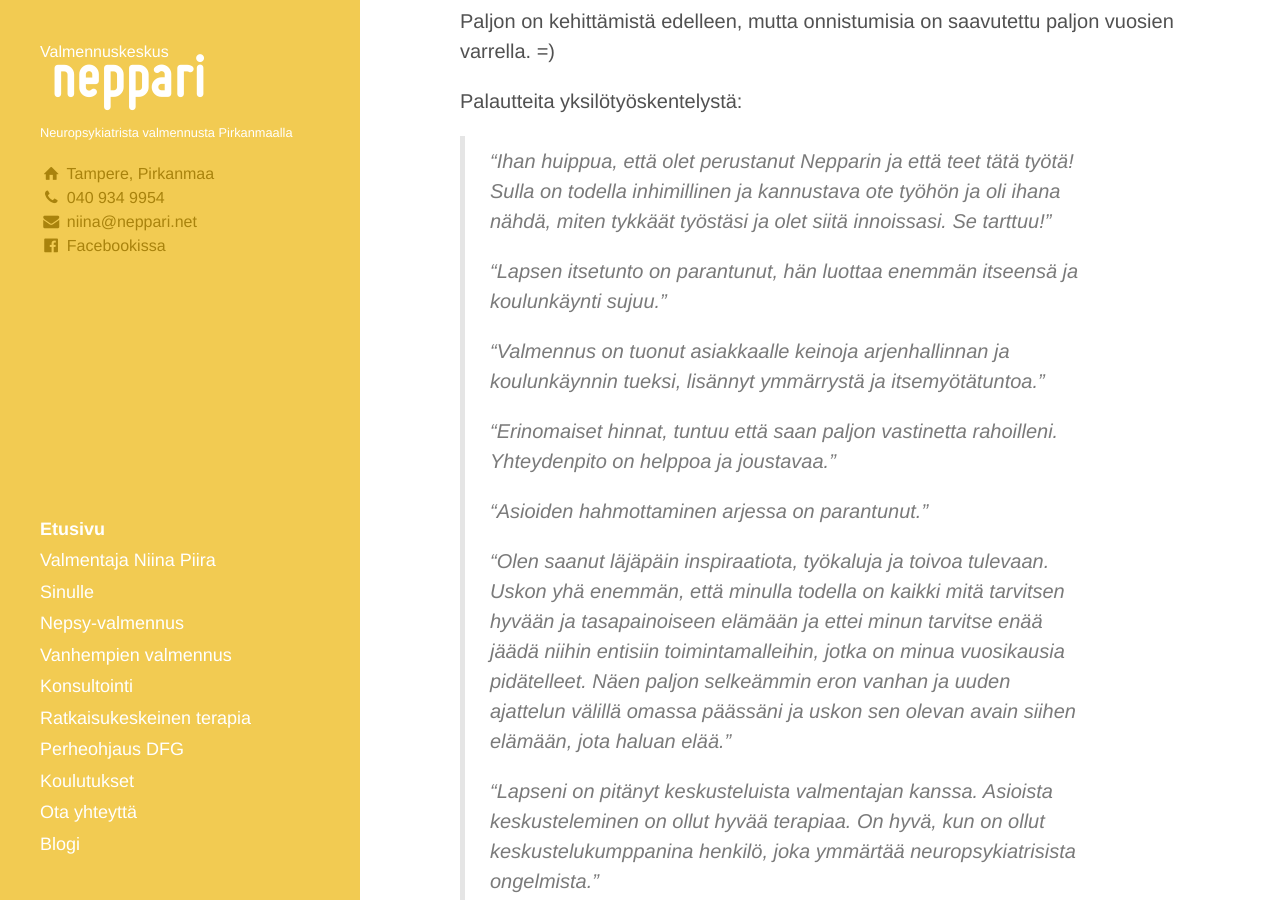
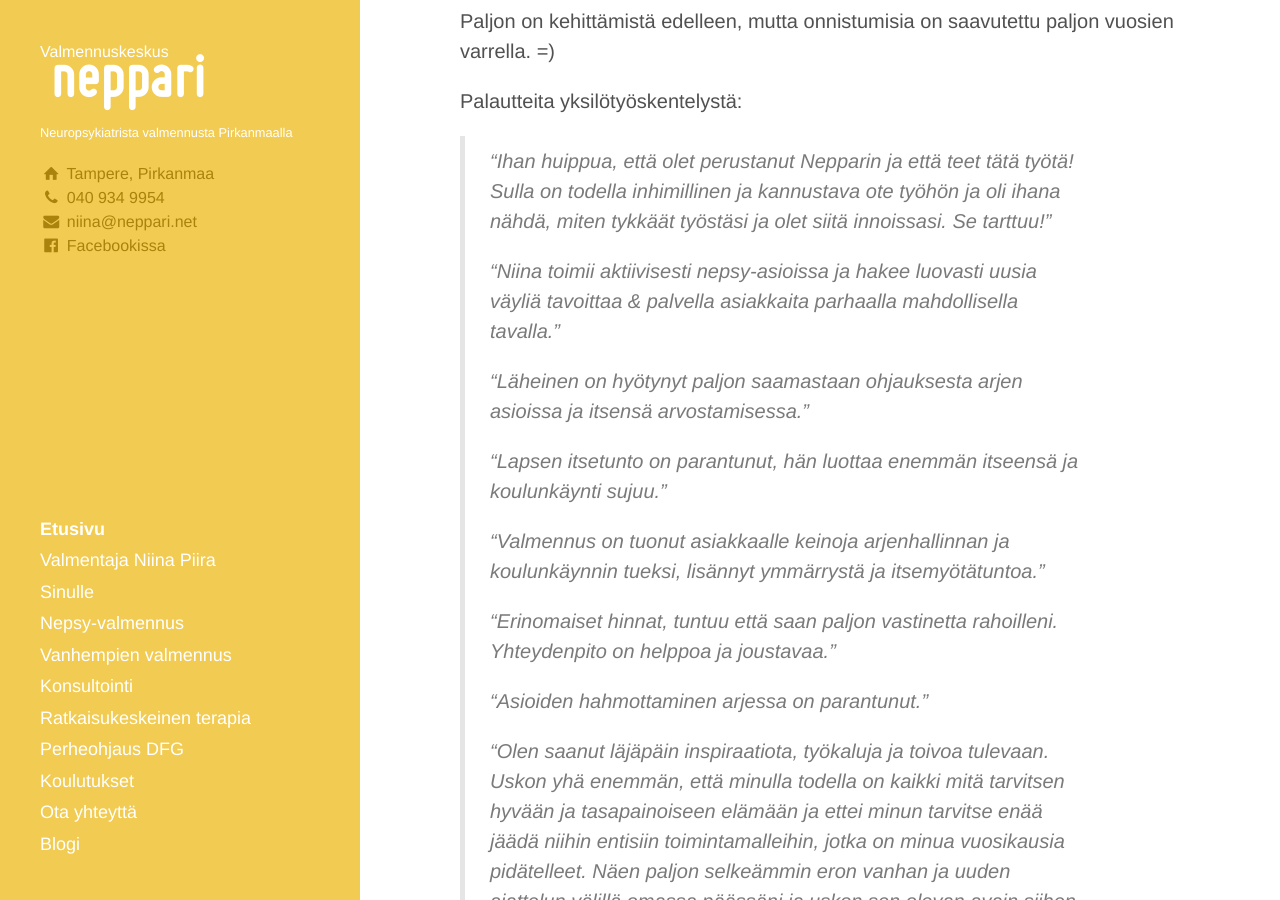
Before and after one commit to niinapiira/neppari.net, a Jekyll site: the page built from index.md, in a window 1280 px wide and 900 px high, scrolled down 3750 px. Built offline with Jekyll 4.4.1, drawn with Linux system fonts in a browser that asks for light colours; some of the changed text lies outside the part shown.

Commit message:
Update index.md

```diff
--- a/index.md
+++ b/index.md
@@ -126,6 +126,10 @@ Palautteita yksilötyöskentelystä:
 >
 >_"Ihan huippua, että olet perustanut Nepparin ja että teet tätä työtä! Sulla on todella inhimillinen ja kannustava ote työhön ja oli ihana nähdä, miten tykkäät työstäsi ja olet siitä innoissasi. Se tarttuu!"_
 >
+> _"Niina toimii aktiivisesti nepsy-asioissa ja hakee luovasti uusia väyliä tavoittaa & palvella  asiakkaita parhaalla mahdollisella tavalla."_
+>
+> _"Läheinen on hyötynyt paljon saamastaan ohjauksesta arjen asioissa ja itsensä arvostamisessa."_
+>
 > _"Lapsen itsetunto on parantunut, hän luottaa enemmän itseensä ja koulunkäynti sujuu."_
 >
 > _"Valmennus on tuonut asiakkaalle keinoja arjenhallinnan ja koulunkäynnin tueksi, lisännyt ymmärrystä ja itsemyötätuntoa."_
@@ -175,7 +179,6 @@ Palautteita ryhmätyöskentelystä:
 > _"(Nuori on) saanut itseluottamusta lähteä yksin kotoa sekä halun löytää ystäviä."_
 >
 > _"Nuori reflektoi joka kerta tapaamisia ja niissä tekemiään havaintoja niin itsestä kuin muista ryhmäläisistä. Tapaamiset tuottivat selvästi iloa."_
-
 >
 > _"Nuori on kasvanut identiteetiltään vahvemmaksi ja hyväksyvämmäksi itseä kohtaan."_
 >
@@ -186,6 +189,9 @@ Palautteita ryhmätyöskentelystä:
 > _"Kaunis kiitos - ohjaaja osaa ottaa tilanteet hienosti hetki hetkeltä ja etsiä myötätunnolla ratkaisuja arjen haasteisiin. Kerrankin oikea ihminen oikeassa paikassa/ammatissa."_
 >
 > _"Turvallinen ja hyväksyvä ryhmä ja ohjaaja tukenut selvästi nuoren selviämistä ja antanut onnistumisen tunteen."_
+>
+> _"Myötätuntoisen suhtautumisen opettelu autismin kirjon piirteisiin on helpottanut niin nuoren kuin vanhemman tuntemaa syyllisyyttä hankalissa arkitilanteissa."_
+>
 
 Koulutuspalautteita:
 
```
